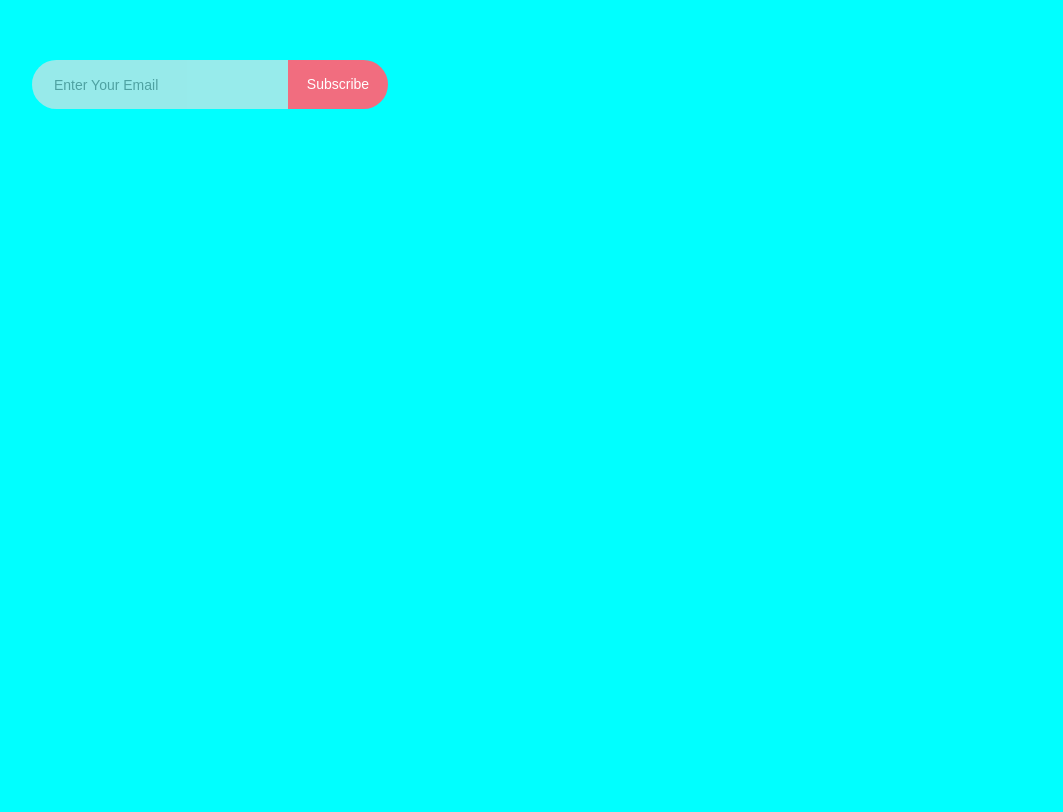
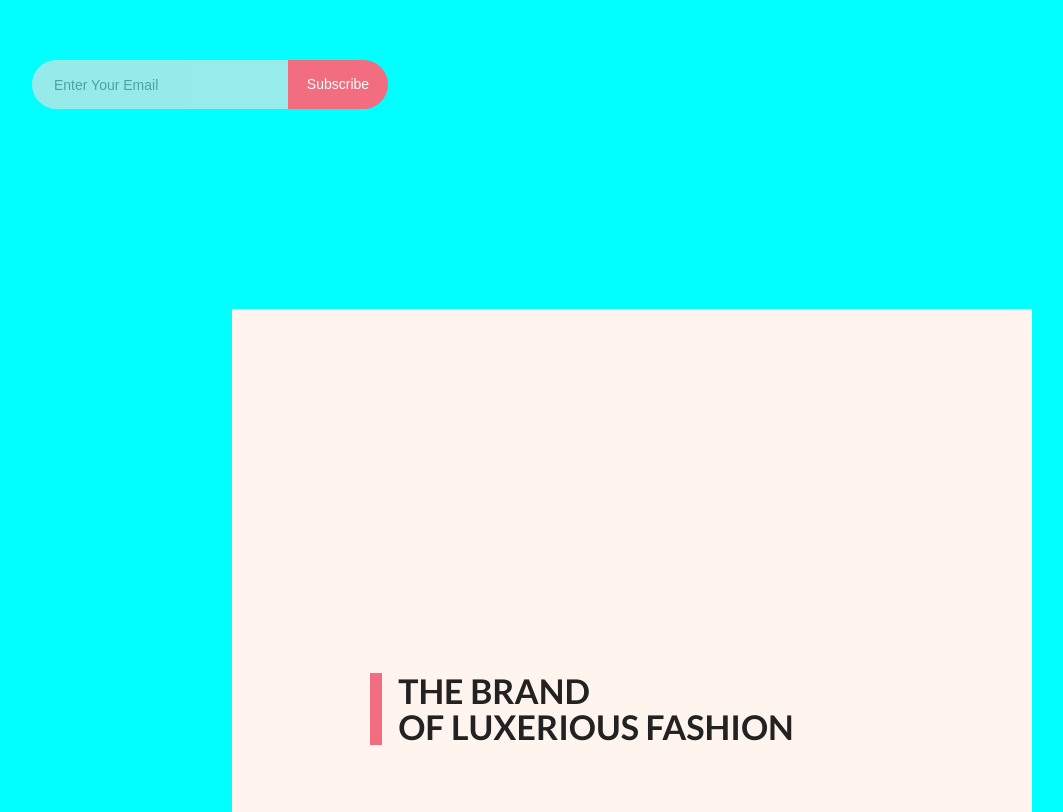
Before and after one commit to perminovea/shop, a plain HTML site: page index1.html in a window 1280 px wide. Shown: the part 140-952 px from the top of the page, without its empty margins (68-1131 px from the left). Before the commit the page ends 800 px from the top, so only its background shows below. Drawn offline with Linux system fonts and the light colour scheme.

Commit message:
123123123

```diff
--- a/css/style.css
+++ b/css/style.css
@@ -103,7 +103,6 @@ body {
 }
 
 
-/* ЗАменить фото у всех на светлую  */
 
 .woman__snapshot {
     background: linear-gradient( rgba(0, 0, 0, 0.6), rgba(0, 0, 0, 0.6) ), url(../img/collection/snapshot/woman.png);
--- a/index1.html
+++ b/index1.html
@@ -280,6 +280,14 @@
 
 
 
+    <div class="container container__picPage">
+        <h1 class="title__picPage">
+            <span class="fat_title__picPage">THE BRAND</span><br>OF LUXERIOUS
+            <span class="color_title__picPage">FASHION</span>
+        </h1>
+
+
+
 
 
 </body>
--- a/main.css
+++ b/main.css
@@ -359,3 +359,35 @@ body {
     line-height: 17px;
     color: #FFFFFF;
 }
+
+container__picPage {
+    background: url(../img/header/man.png) no-repeat -218px 0;
+    display: flex;
+    justify-content: flex-end;
+    align-items: center;
+    height: 100%;
+}
+
+.title__picPage {
+    padding-left: 16px;
+    border-left: 12px solid#F16D7F;
+    margin-right: 100px;
+    font-weight: 900;
+    font-size: 34px;
+    line-height: 36px;
+    color: #222222;
+}
+
+
+
+
+.container__picPage {
+    margin: 200px;
+    background-color: seashell;
+    width: 800px;
+    height: 800px;
+    display: flex;
+    align-items: center;
+    justify-content: center;
+
+}
```
